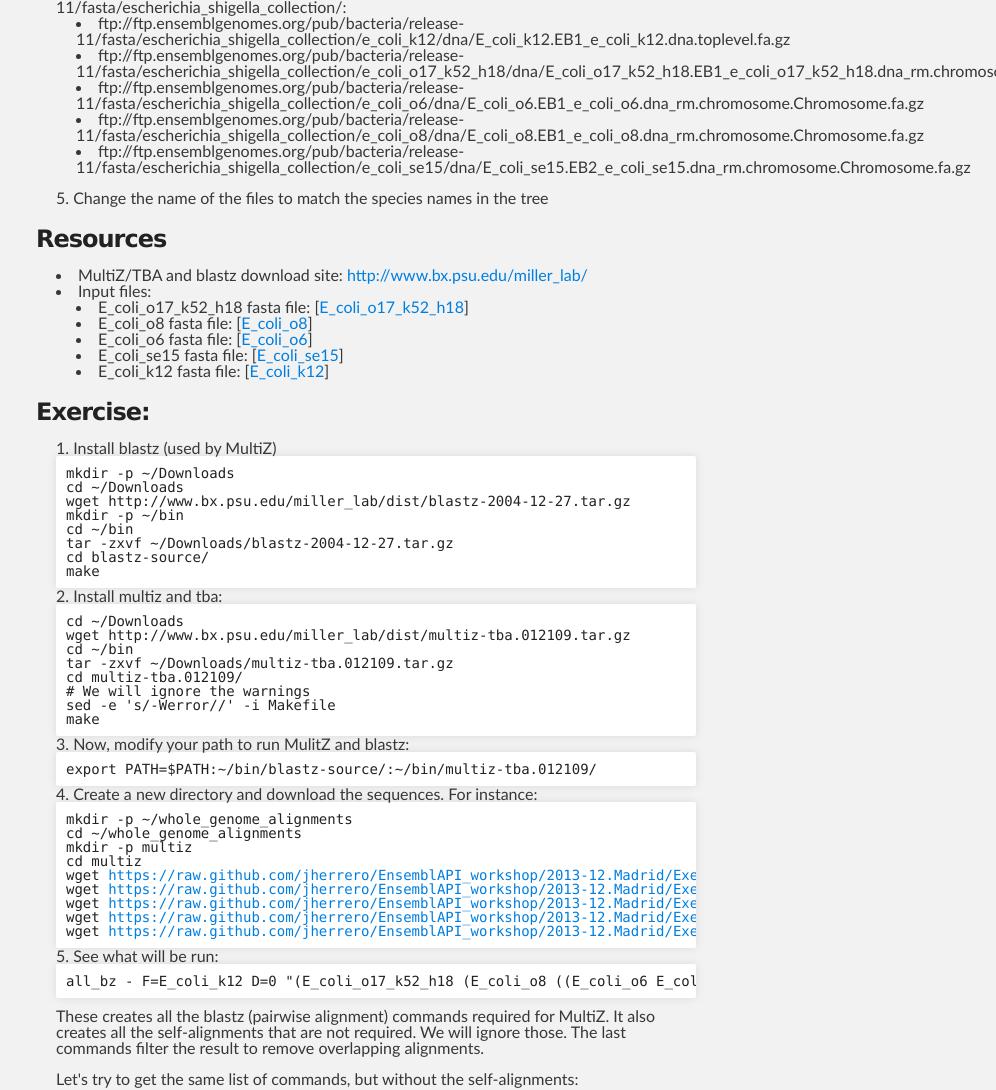
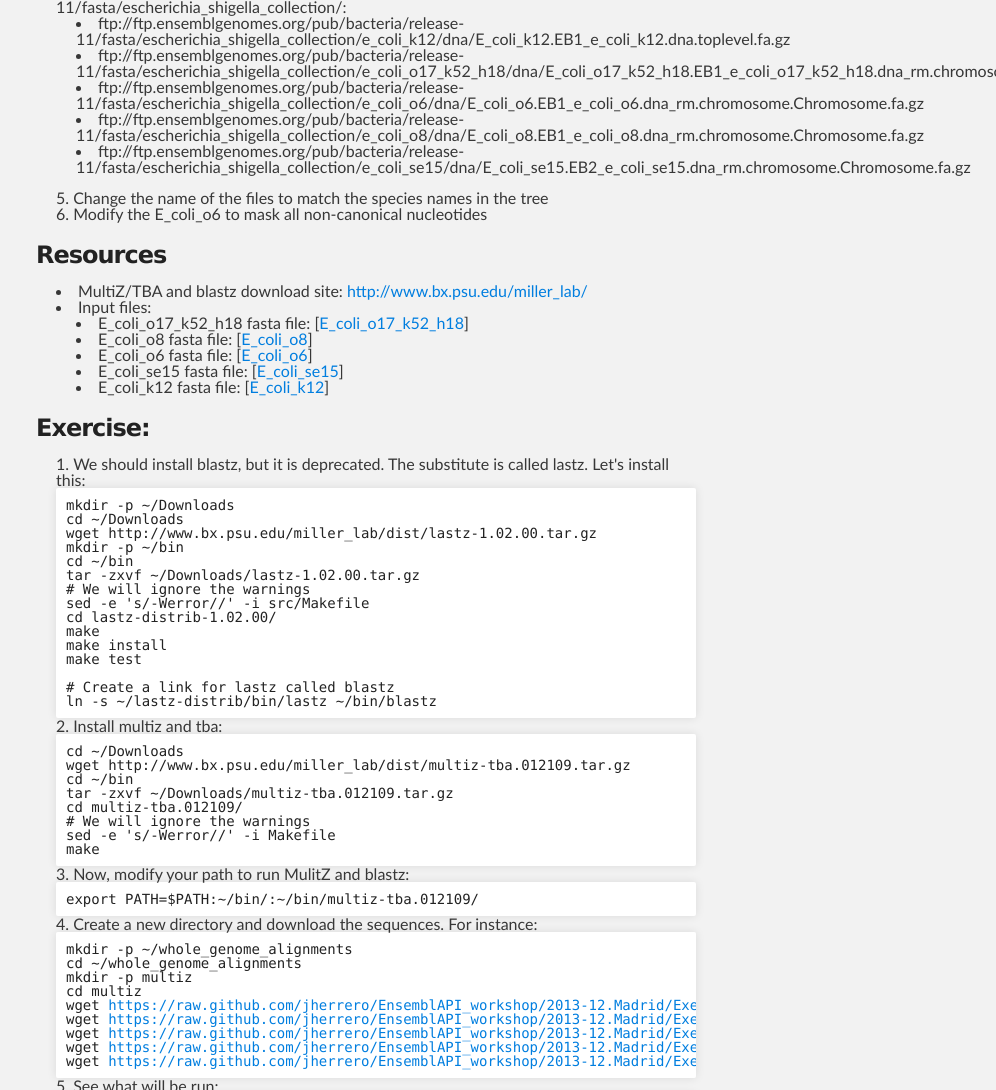
Before and after one commit to jherrero/EnsemblAPI_workshop, a plain HTML site: page 2013-12.Madrid/Alignments.html in a window 1280 px wide. Shown: the part 1021-2111 px from the top of the page, without its empty margins (284-1280 px from the left). Drawn offline with nearby package versions, Linux system fonts and the light colour scheme.

Commit message:
Blastz is deprecated, the new exercise uses lastz instead.

```diff
--- a/2013-12.Madrid/Alignments.html
+++ b/2013-12.Madrid/Alignments.html
@@ -76,6 +76,7 @@ hand, relies on the name of the files.</p>
 </ul>
 </li>
 <li>Change the name of the files to match the species names in the tree</li>
+<li>Modify the E_coli_o6 to mask all non-canonical nucleotides</li>
 </ol>
 
 
@@ -94,15 +95,36 @@ hand, relies on the name of the files.</p>
 
 <h3>Exercise:</h3>
 <ol>
+<!--
 <li>Install blastz (used by MultiZ)
 <pre>mkdir -p ~/Downloads
 cd ~/Downloads
-wget http://www.bx.psu.edu/miller_lab/dist/blastz-2004-12-27.tar.gz
+wget http://www.bx.psu.edu/miller_lab/dist/blastz-2004-12-27.deprecated.tar.gz
 mkdir -p ~/bin
 cd ~/bin
-tar -zxvf ~/Downloads/blastz-2004-12-27.tar.gz
+tar -zxvf ~/Downloads/blastz-2004-12-27.deprecated.tar.gz
 cd blastz-source/
 make
+</pre>
+</li>
+-->
+
+<li>We should install blastz, but it is deprecated. The substitute is called lastz. Let's install this:
+<pre>mkdir -p ~/Downloads
+cd ~/Downloads
+wget http://www.bx.psu.edu/miller_lab/dist/lastz-1.02.00.tar.gz
+mkdir -p ~/bin
+cd ~/bin
+tar -zxvf ~/Downloads/lastz-1.02.00.tar.gz
+# We will ignore the warnings
+sed -e 's/-Werror//' -i src/Makefile
+cd lastz-distrib-1.02.00/
+make
+make install
+make test
+
+# Create a link for lastz called blastz
+ln -s ~/lastz-distrib/bin/lastz ~/bin/blastz
 </pre>
 </li>
 
@@ -120,7 +142,7 @@ make
 
 <li>Now, modify your path to run MulitZ and blastz:
 <pre>
-export PATH=$PATH:~/bin/blastz-source/:~/bin/multiz-tba.012109/
+export PATH=$PATH:~/bin/:~/bin/multiz-tba.012109/
 </pre>
 </li>
 
@@ -169,7 +191,7 @@ all_bz - F=E_coli_k12 D=0 \
 </pre>
 </li>
 
-<li>The next step is fairly complex. Essentially, we have to run multiz in with pairs of species/alignments in the order given byt the species tree. Luckily, we have a program that makes everything much easier. It is called roast. See what it does:
+<li>The next step is fairly complex. Essentially, we have to run multiz for pairs of species/alignments in the order given by the species tree. Luckily, we have a program that makes everything much easier. It is called roast. See what it does:
 <pre>
 roast - E=E_coli_k12 \
     "(E_coli_o17_k52_h18 (E_coli_o8 ((E_coli_o6 E_coli_se15) E_coli_k12)))" \
@@ -200,8 +222,7 @@ roast - E=E_coli_k12 \
 <h3>Output</h3>
 <p>Multiz and TBA use the MAF format [<a href="http://genome.ucsc.edu/FAQ/FAQformat.html#format5">description</a>].
 This format supports several multiple alignments in the same file.</p>
-<p>Final multiple alignment: [<a href="https://raw.github.com/jherrero/EnsemblAPI_workshop/2013-12.Madrid/Exercises/MultiZ-TBA/tba_all.maf">tba_all.maf</a>]</p>
-<p>Final multiple alignment on human: [<a href="https://raw.github.com/jherrero/EnsemblAPI_workshop/2013-12.Madrid/Exercises/MultiZ-TBA/tba_human.maf">tba_human.maf</a>]</p>
+<p>Final multiple alignment: [<a href="https://raw.github.com/jherrero/EnsemblAPI_workshop/2013-12.Madrid/Exercises/MultiZ/Escherichia_shigella.multiz.maf">Escherichia_shigella.multiz.maf</a>]</p>
 
 
 
```
